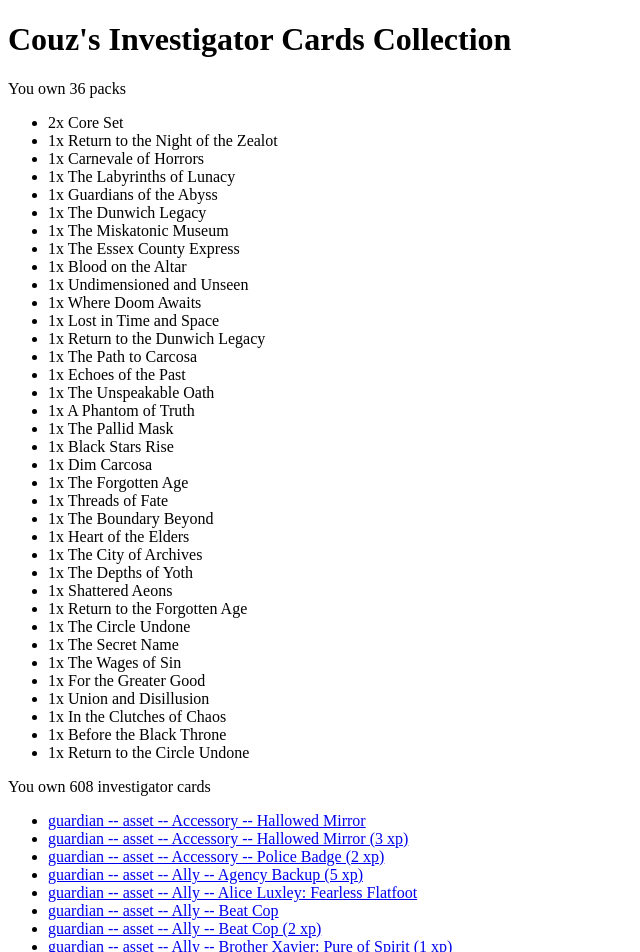
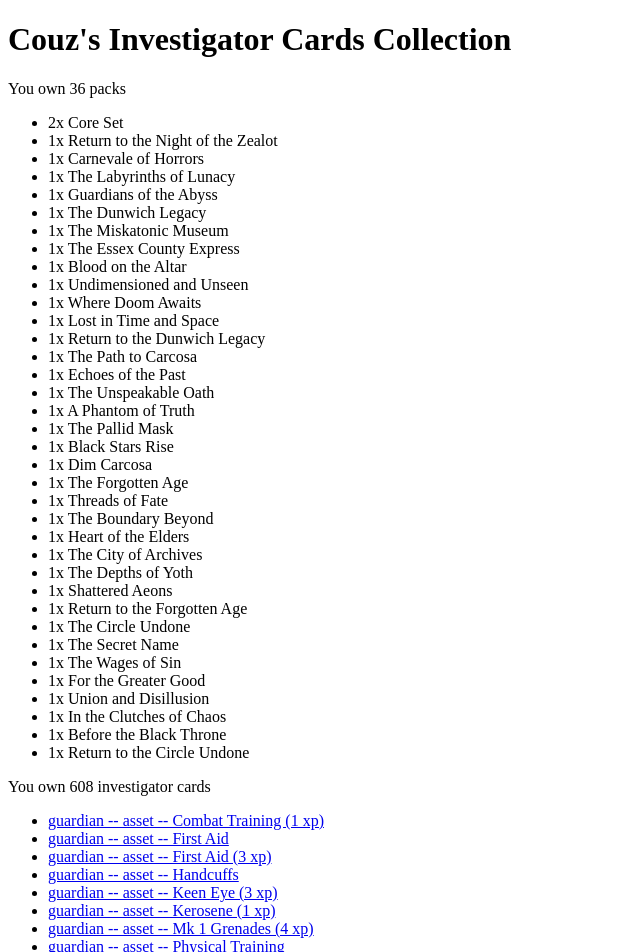
Before and after one commit to boutchitos/ahlcg-the-gathering, a SvelteKit app: page /collection/couz in a window 1280 px wide. Shown: the top 952 px of the page, without its empty margins (0-640 px from the left). Built offline with nearby package versions, Linux system fonts and the light colour scheme.

Commit message:
Fix slot display on /collection page

```diff
--- a/src/routes/collection/couz/+page.svelte
+++ b/src/routes/collection/couz/+page.svelte
@@ -17,7 +17,8 @@
   const getDisplayName = (card: Card) => {
     const subname = card.subname ? `: ${card.subname}` : '';
     const xp = card.xp ? ` (${card.xp} xp)` : '';
-    return `${card.faction_code} -- ${card.type_code} -- ${card.slot} -- ${card.name}${subname}${xp}`;
+    const slot = card.type_code === 'asset' && card.slot ? `-- ${card.slot}` : '';
+    return `${card.faction_code} -- ${card.type_code}${slot}  -- ${card.name}${subname}${xp}`;
   };
 
   const sortCardsAsUserWant = (a: Card, b: Card) => {
@@ -27,7 +28,7 @@
     const type_code_sort = a.type_code.localeCompare(b.type_code);
     if (type_code_sort !== 0) return type_code_sort;
 
-    const slot_sort = (a.slot ?? 'no slot').localeCompare(b.slot ?? 'no slot');
+    const slot_sort = (a.slot ?? '').localeCompare(b.slot ?? '');
     if (slot_sort !== 0) return slot_sort;
 
     const name_sort = a.name.localeCompare(b.name, undefined, { ignorePunctuation: true });
```
